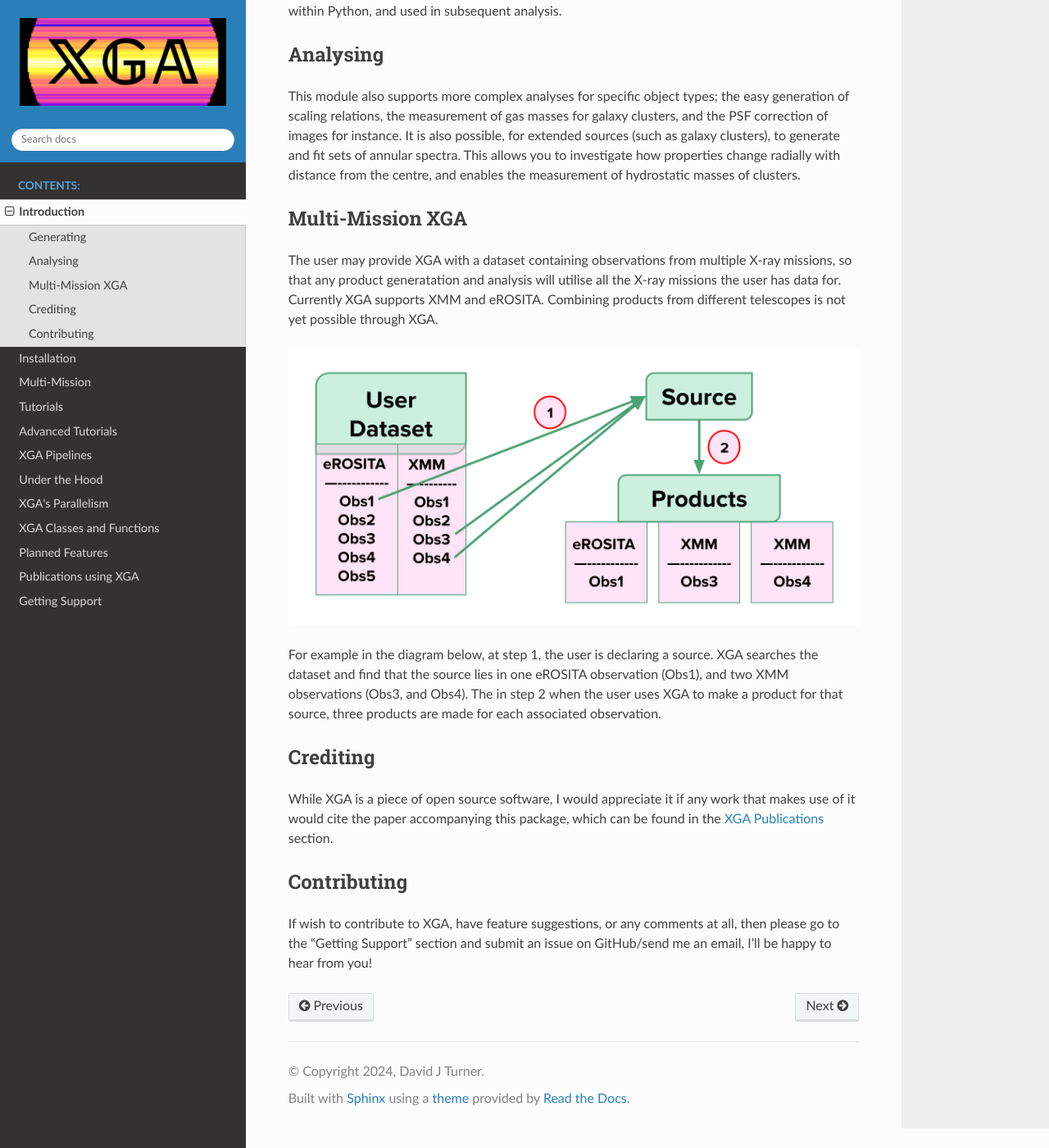
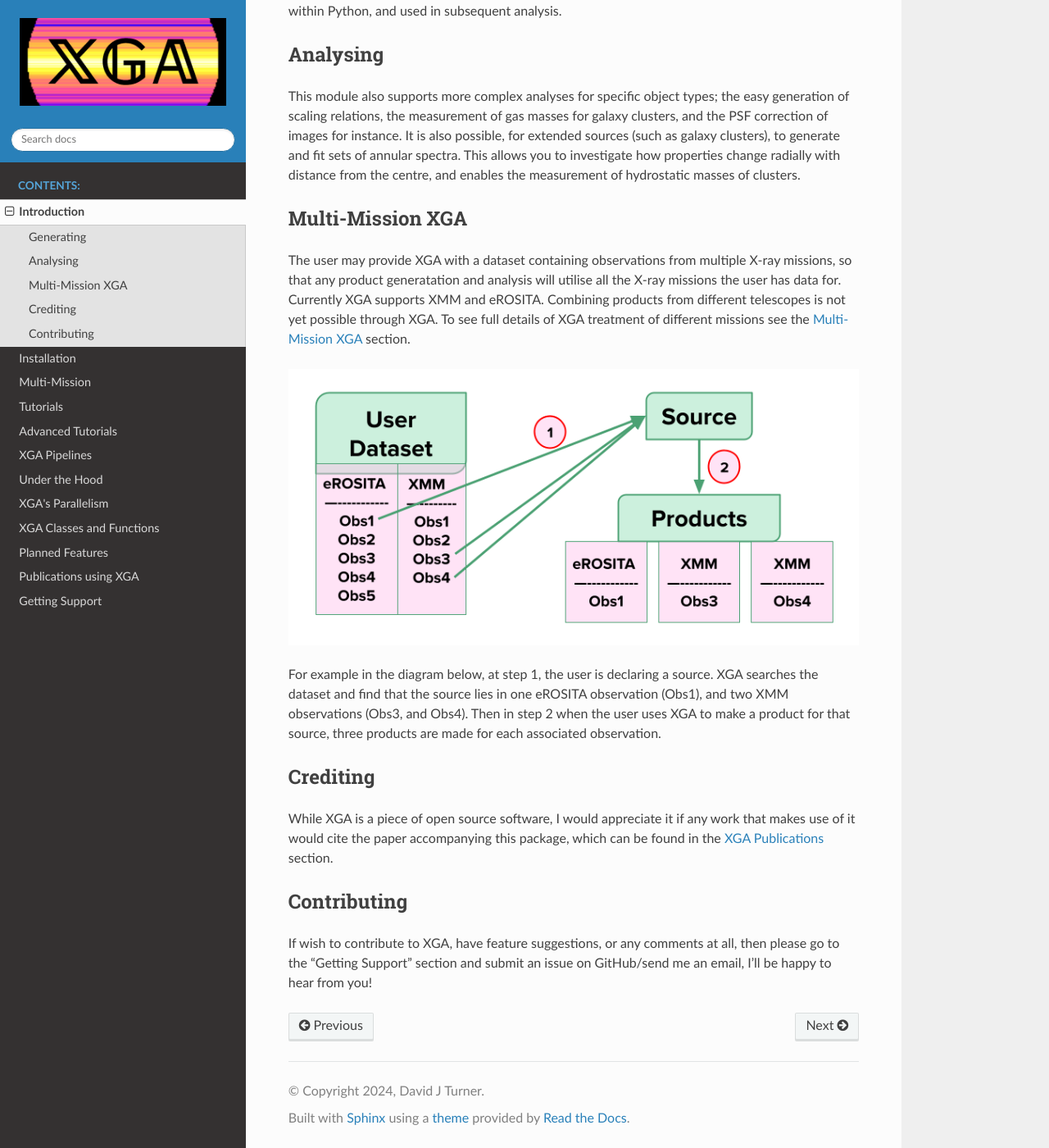
Before and after one commit to DavidT3/XGA, a Sphinx documentation site: the page built from docs/source/intro.rst, in a window 1280 px wide and 1400 px high, scrolled down 598 px. Shown: the whole window at 82% size. Built offline with Sphinx 7.4.7 and the Read the Docs theme 2.0.0, drawn with Linux system fonts in a browser that asks for light colours; pages that are not in the unit, such as notebooks, are missing from menus.

```diff
--- a/docs/source/intro.rst
+++ b/docs/source/intro.rst
@@ -34,12 +34,12 @@
 The user may provide XGA with a dataset containing observations from multiple X-ray missions, so that any
 product generatation and analysis will utilise all the X-ray missions the user has data for.
 Currently XGA supports XMM and eROSITA. Combining products from different telescopes is not yet possible
-through XGA.
+through XGA. To see full details of XGA treatment of different missions see the :doc:`multi` section.
 
 .. image:: images/intro.png
 
 For example in the diagram below, at step 1, the user is declaring a source. XGA searches the dataset
-and find that the source lies in one eROSITA observation (Obs1), and two XMM observations (Obs3, and Obs4). The in step 2
+and find that the source lies in one eROSITA observation (Obs1), and two XMM observations (Obs3, and Obs4). Then in step 2
 when the user uses XGA to make a product for that source, three products are made for each associated observation.
 
 Crediting
```
Also changed, not shown: docs/source/notebooks/ multi-mission/sources.ipynb (added).
